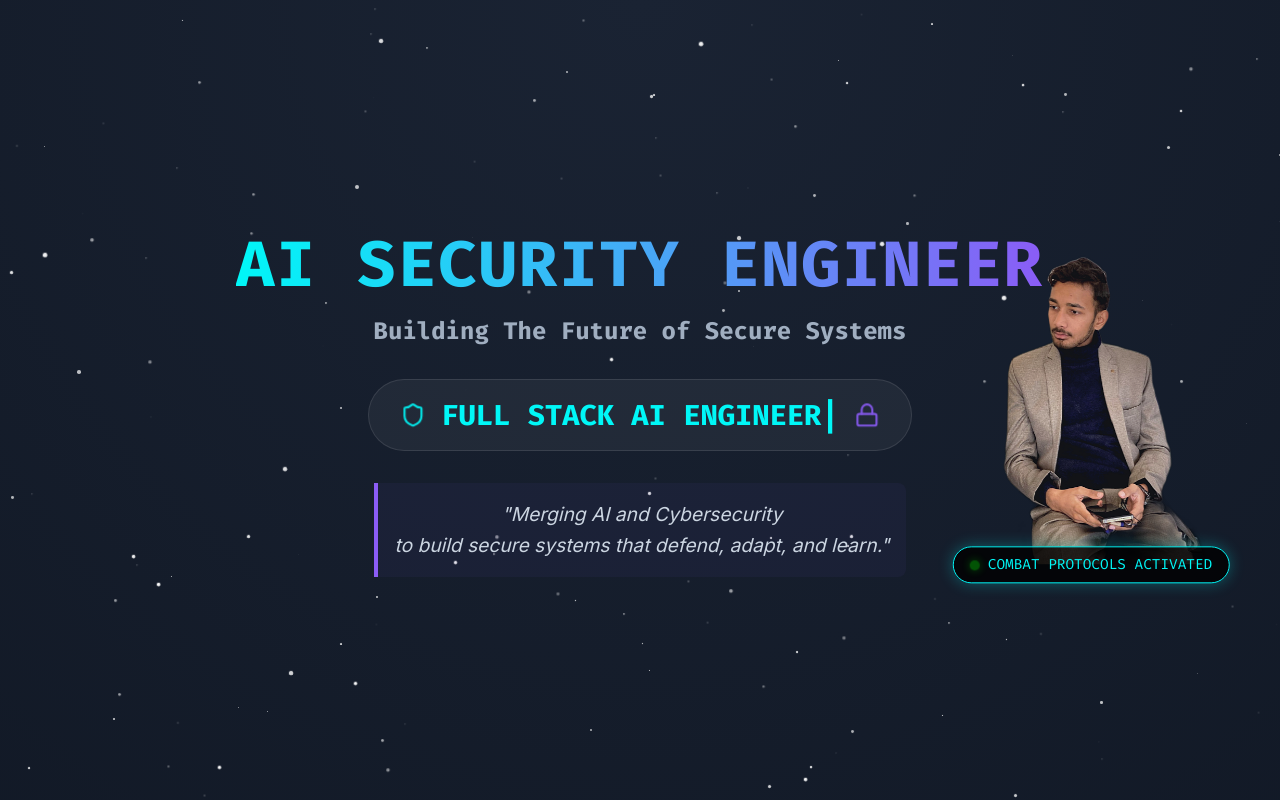
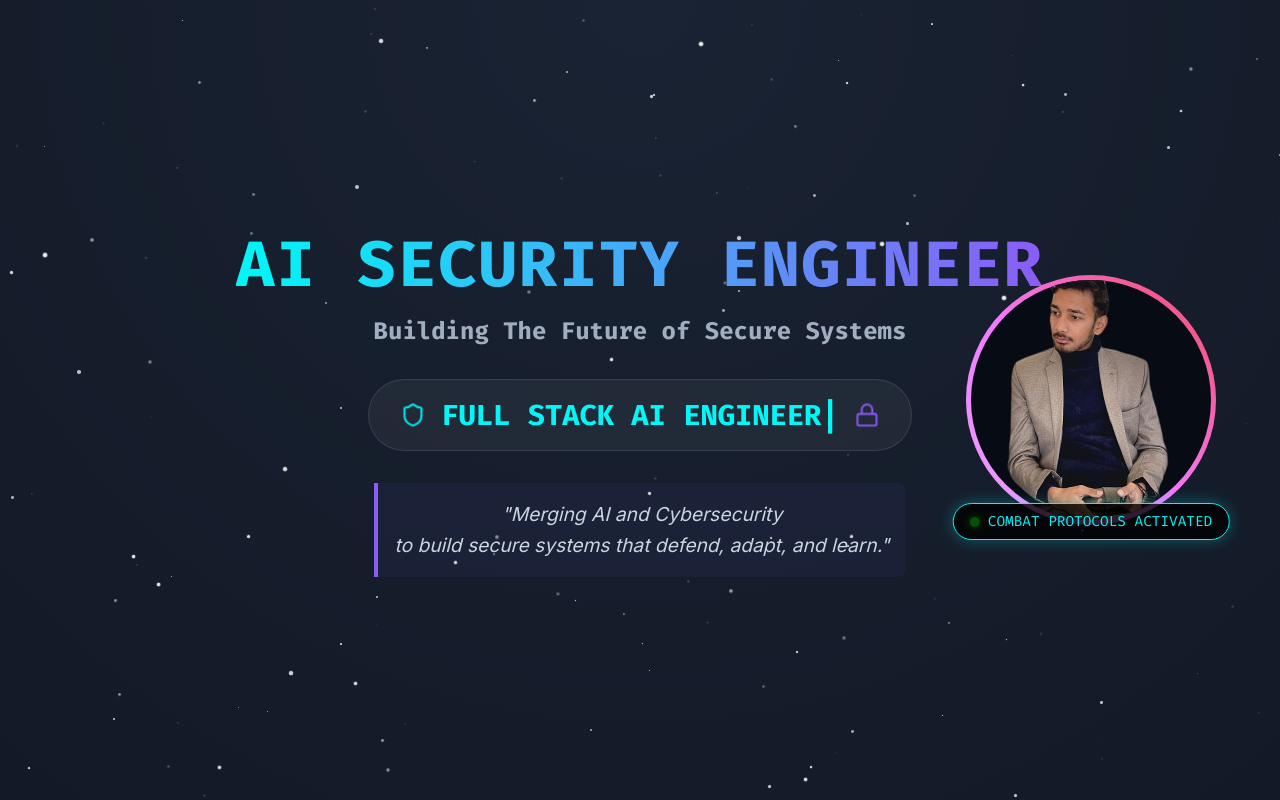
Before and after one commit to hassan-635/Portfolio, a React (Vite) app in the folder frontend/: page / in a window 1280 px wide. Shown: the top 800 px of the page. Built offline with nearby package versions, Linux system fonts and the light colour scheme.

Commit message:
style: pdated styling

```diff
--- a/frontend/src/App.css
+++ b/frontend/src/App.css
@@ -10,12 +10,36 @@
   pointer-events: none; /* Let clicks pass through to underneath */
 }
 
+/* This ::before approach prevents filter from affecting the child image */
+.profile-border {
+  width: 250px;
+  height: 250px;
+  border-radius: 50%;
+  padding: 5px;
+  position: relative;
+}
+
+.profile-border::before {
+  content: "";
+  position: absolute;
+  inset: 0;
+  border-radius: 50%;
+  background: linear-gradient(45deg, var(--accent-cyan), var(--accent-purple));
+  animation: spin-gradient 5s linear infinite;
+  z-index: -1;
+}
+
+@keyframes spin-gradient {
+  100% { filter: hue-rotate(360deg); }
+}
+
 .profile-image {
-  width: 250px;
-  height: auto;
-  max-height: 350px;
-  object-fit: contain;
-  pointer-events: auto;
+  width: 100%;
+  height: 100%;
+  border-radius: 50%;
+  object-fit: cover;
+  background-color: var(--bg-color); /* Fallback for transparency */
+  pointer-events: auto; /* Re-enable pointer events on the image itself if needed */
 }
 
 .status-badge {
```
